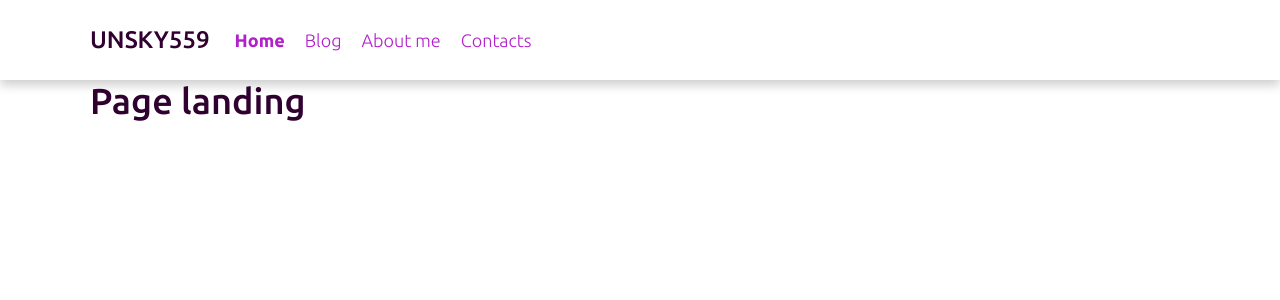
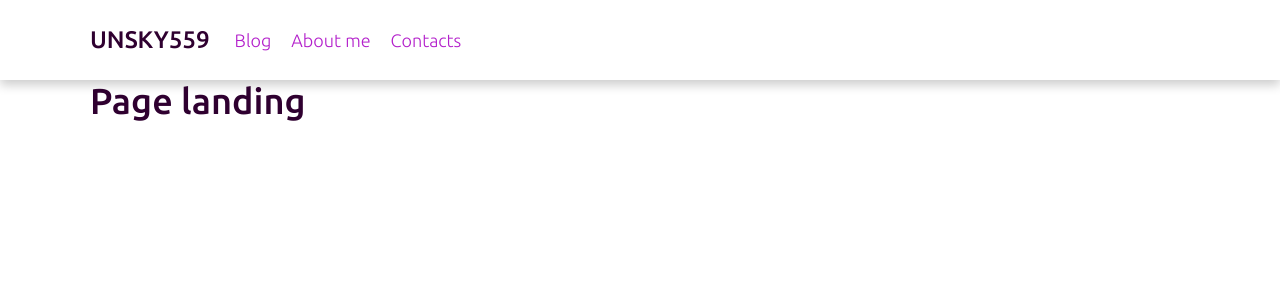
Before and after one commit to unsky559/roe, a React app: page / in a window 1280 px wide. Shown: the top 300 px of the page. Built offline with nearby package versions, Linux system fonts and the light colour scheme.

Commit message:
fix: replace home link with logo link

```diff
--- a/src/components/header-nav/header-nav.tsx
+++ b/src/components/header-nav/header-nav.tsx
@@ -6,7 +6,6 @@ export default function HeaderNav(){
     return (
         <nav className="header-nav">
             <ul>
-                <HeaderNavLink label="Home" to="/"></HeaderNavLink>
                 <HeaderNavLink label="Blog" to="/blog"></HeaderNavLink>
                 <HeaderNavLink label="About me" to="/about"></HeaderNavLink>
                 <HeaderNavLink label="Contacts" to="/contacts"></HeaderNavLink>
--- a/src/components/header/header.tsx
+++ b/src/components/header/header.tsx
@@ -1,4 +1,5 @@
 import * as React from "react";
+import { Link } from "react-router-dom";
 import HeaderNav from "../header-nav/header-nav";
 import './header.scss';
 
@@ -6,9 +7,9 @@ export default function Header() {
     return (
         <header className="header">
             <div className="container">
-                <a href="/" id="home-page-link">
+                <Link to="/" id="home-page-link">
                     <h1>unsky559</h1>
-                </a>
+                </Link>
                 <HeaderNav />
             </div>
         </header>
```
